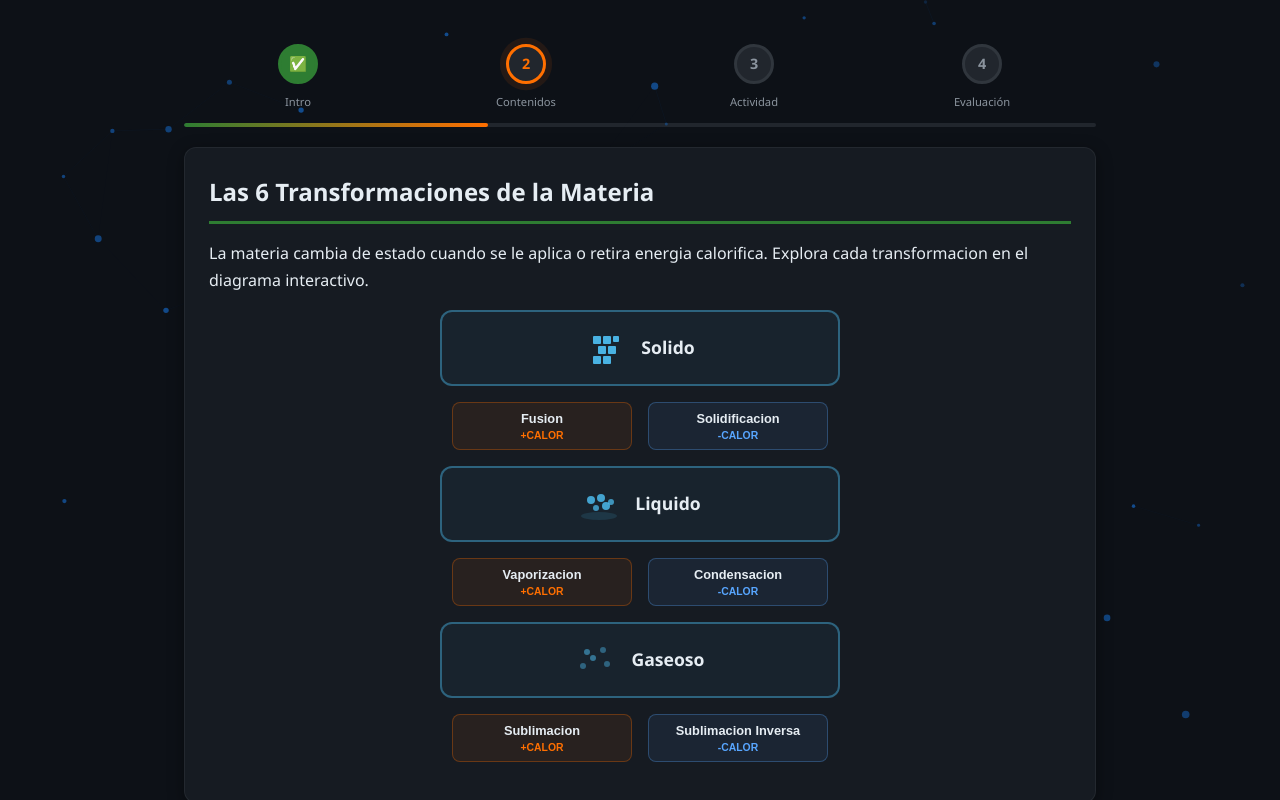
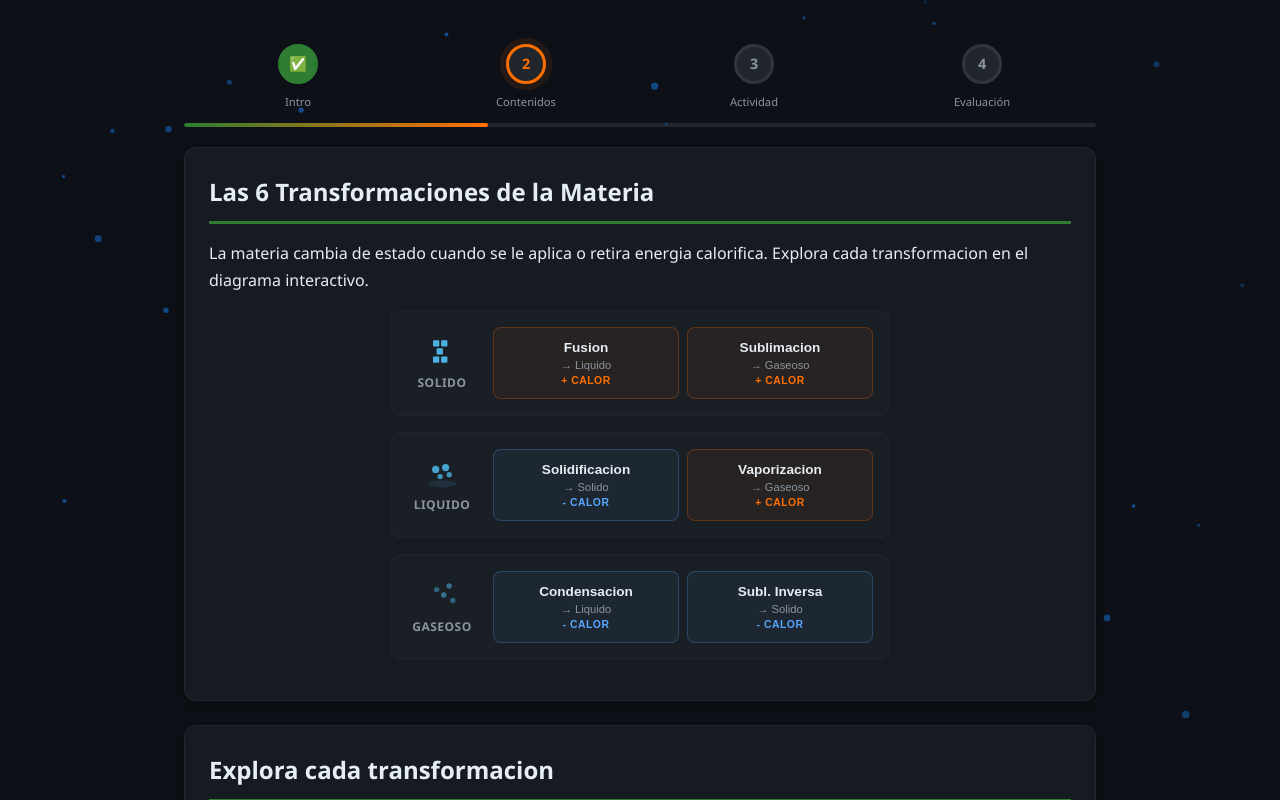
Before and after one commit to martinz10one/ova-cambios-materia, a Vue app: page /paso2 in a window 1280 px wide. Shown: the top 800 px of the page. Built offline with nearby package versions, Linux system fonts and the light colour scheme.

Commit message:
diagrama de transformaciones redisenado a vista de filas por estado

```diff
--- a/src/views/Paso2View.vue
+++ b/src/views/Paso2View.vue
@@ -8,53 +8,79 @@
         <h2 class="titulo-seccion">Las 6 Transformaciones de la Materia</h2>
         <p class="intro-descripcion">La materia cambia de estado cuando se le aplica o retira energia calorifica. Explora cada transformacion en el diagrama interactivo.</p>
 
-        <div class="diagrama-redisenado">
-          <div class="estados-trio">
-            <div class="estado-badge badge-solido">
-              <svg viewBox="0 0 40 40" width="40" height="40">
-                <rect x="8" y="8" width="8" height="8" rx="1" fill="#4fc3f7" opacity="0.9"><animate attributeName="x" values="8;10;8" dur="2s" repeatCount="indefinite"/></rect>
-                <rect x="18" y="8" width="8" height="8" rx="1" fill="#4fc3f7" opacity="0.9"><animate attributeName="y" values="8;6;8" dur="2.5s" repeatCount="indefinite"/></rect>
-                <rect x="28" y="8" width="6" height="6" rx="1" fill="#4fc3f7" opacity="0.9"><animate attributeName="x" values="28;30;28" dur="1.8s" repeatCount="indefinite"/></rect>
-                <rect x="13" y="18" width="8" height="8" rx="1" fill="#4fc3f7" opacity="0.9"><animate attributeName="y" values="18;16;18" dur="2.2s" repeatCount="indefinite"/></rect>
-                <rect x="23" y="18" width="8" height="8" rx="1" fill="#4fc3f7" opacity="0.9"><animate attributeName="x" values="23;25;23" dur="1.5s" repeatCount="indefinite"/></rect>
-                <rect x="8" y="28" width="8" height="8" rx="1" fill="#4fc3f7" opacity="0.9"><animate attributeName="y" values="28;26;28" dur="2.8s" repeatCount="indefinite"/></rect>
-                <rect x="18" y="28" width="8" height="8" rx="1" fill="#4fc3f7" opacity="0.9"><animate attributeName="x" values="18;20;18" dur="1.3s" repeatCount="indefinite"/></rect>
+        <div class="diagrama-transiciones">
+          <div class="fila-transicion">
+            <div class="estado-icono">
+              <svg viewBox="0 0 40 40" width="36" height="36">
+                <rect x="10" y="8" width="7" height="7" rx="1" fill="#4fc3f7" opacity="0.9"><animate attributeName="x" values="10;12;10" dur="2s" repeatCount="indefinite"/></rect>
+                <rect x="19" y="8" width="7" height="7" rx="1" fill="#4fc3f7" opacity="0.9"><animate attributeName="y" values="8;6;8" dur="2.5s" repeatCount="indefinite"/></rect>
+                <rect x="14" y="17" width="7" height="7" rx="1" fill="#4fc3f7" opacity="0.9"><animate attributeName="x" values="14;16;14" dur="1.8s" repeatCount="indefinite"/></rect>
+                <rect x="10" y="26" width="7" height="7" rx="1" fill="#4fc3f7" opacity="0.9"><animate attributeName="y" values="26;24;26" dur="2.2s" repeatCount="indefinite"/></rect>
+                <rect x="19" y="26" width="7" height="7" rx="1" fill="#4fc3f7" opacity="0.9"><animate attributeName="x" values="19;21;19" dur="1.5s" repeatCount="indefinite"/></rect>
               </svg>
-              <span>Solido</span>
+              <span class="estado-nombre">Solido</span>
             </div>
-            <div class="estado-flechas">
-              <button class="flecha-btn flecha-abajo-calor" @click="showDetalle(0)">Fusion <span>+Calor</span></button>
-              <button class="flecha-btn flecha-abajo-frio" @click="showDetalle(1)">Solidificacion <span>-Calor</span></button>
-            </div>
-            <div class="estado-badge badge-liquido">
-              <svg viewBox="0 0 40 40" width="40" height="40">
-                <circle cx="12" cy="16" r="4" fill="#4fc3f7" opacity="0.8"><animate attributeName="cy" values="16;20;14;18;16" dur="2s" repeatCount="indefinite"/></circle>
-                <circle cx="22" cy="14" r="4" fill="#4fc3f7" opacity="0.8"><animate attributeName="cy" values="14;18;12;16;14" dur="2.5s" repeatCount="indefinite"/></circle>
-                <circle cx="32" cy="18" r="3" fill="#4fc3f7" opacity="0.7"><animate attributeName="cy" values="18;22;16;20;18" dur="3s" repeatCount="indefinite"/></circle>
-                <circle cx="17" cy="24" r="3" fill="#4fc3f7" opacity="0.7"><animate attributeName="cy" values="24;28;22;26;24" dur="2.8s" repeatCount="indefinite"/></circle>
-                <circle cx="27" cy="22" r="4" fill="#4fc3f7" opacity="0.8"><animate attributeName="cy" values="22;26;20;24;22" dur="3.2s" repeatCount="indefinite"/></circle>
-                <ellipse cx="20" cy="32" rx="18" ry="4" fill="#4fc3f7" opacity="0.12"></ellipse>
-              </svg>
-              <span>Liquido</span>
-            </div>
-            <div class="estado-flechas">
-              <button class="flecha-btn flecha-abajo-calor" @click="showDetalle(2)">Vaporizacion <span>+Calor</span></button>
-              <button class="flecha-btn flecha-abajo-frio" @click="showDetalle(3)">Condensacion <span>-Calor</span></button>
-            </div>
-            <div class="estado-badge badge-gas">
-              <svg viewBox="0 0 40 40" width="40" height="40">
-                <circle cx="12" cy="12" r="3" fill="#4fc3f7" opacity="0.5"><animate attributeName="cy" values="12;5;18;3;12" dur="3.5s" repeatCount="indefinite"/><animate attributeName="cx" values="12;18;8;15;12" dur="3.5s" repeatCount="indefinite"/></circle>
-                <circle cx="28" cy="10" r="3" fill="#4fc3f7" opacity="0.4"><animate attributeName="cy" values="10;3;16;1;10" dur="3s" repeatCount="indefinite"/></circle>
-                <circle cx="18" cy="18" r="3" fill="#4fc3f7" opacity="0.5"><animate attributeName="cy" values="18;11;24;9;18" dur="4s" repeatCount="indefinite"/></circle>
-                <circle cx="32" cy="24" r="3" fill="#4fc3f7" opacity="0.4"><animate attributeName="cy" values="24;17;30;15;24" dur="3.8s" repeatCount="indefinite"/></circle>
-                <circle cx="8" cy="26" r="3" fill="#4fc3f7" opacity="0.4"><animate attributeName="cy" values="26;19;32;17;26" dur="4.2s" repeatCount="indefinite"/></circle>
-              </svg>
-              <span>Gaseoso</span>
+            <div class="transicion-grupo">
+              <button class="trans-boton trans-calor" @click="showDetalle(0)">
+                <span class="trans-titulo">Fusion</span>
+                <span class="trans-direccion">→ Liquido</span>
+                <span class="trans-energia">+ Calor</span>
+              </button>
+              <button class="trans-boton trans-calor" @click="showDetalle(4)">
+                <span class="trans-titulo">Sublimacion</span>
+                <span class="trans-direccion">→ Gaseoso</span>
+                <span class="trans-energia">+ Calor</span>
+              </button>
             </div>
           </div>
-          <div class="sublimacion-row">
-            <button class="flecha-btn flecha-lado-calor" @click="showDetalle(4)">Sublimacion <span>+Calor</span></button>
-            <button class="flecha-btn flecha-lado-frio" @click="showDetalle(5)">Sublimacion Inversa <span>-Calor</span></button>
+
+          <div class="fila-transicion">
+            <div class="estado-icono">
+              <svg viewBox="0 0 40 40" width="36" height="36">
+                <circle cx="13" cy="16" r="4" fill="#4fc3f7" opacity="0.8"><animate attributeName="cy" values="16;20;14;18;16" dur="2s" repeatCount="indefinite"/></circle>
+                <circle cx="24" cy="14" r="4" fill="#4fc3f7" opacity="0.8"><animate attributeName="cy" values="14;18;12;16;14" dur="2.5s" repeatCount="indefinite"/></circle>
+                <circle cx="18" cy="24" r="3" fill="#4fc3f7" opacity="0.7"><animate attributeName="cy" values="24;28;22;26;24" dur="3s" repeatCount="indefinite"/></circle>
+                <circle cx="28" cy="22" r="3" fill="#4fc3f7" opacity="0.7"><animate attributeName="cy" values="22;26;20;24;22" dur="2.8s" repeatCount="indefinite"/></circle>
+                <ellipse cx="20" cy="32" rx="16" ry="4" fill="#4fc3f7" opacity="0.1"/>
+              </svg>
+              <span class="estado-nombre">Liquido</span>
+            </div>
+            <div class="transicion-grupo">
+              <button class="trans-boton trans-frio" @click="showDetalle(1)">
+                <span class="trans-titulo">Solidificacion</span>
+                <span class="trans-direccion">→ Solido</span>
+                <span class="trans-energia">- Calor</span>
+              </button>
+              <button class="trans-boton trans-calor" @click="showDetalle(2)">
+                <span class="trans-titulo">Vaporizacion</span>
+                <span class="trans-direccion">→ Gaseoso</span>
+                <span class="trans-energia">+ Calor</span>
+              </button>
+            </div>
+          </div>
+
+          <div class="fila-transicion">
+            <div class="estado-icono">
+              <svg viewBox="0 0 40 40" width="36" height="36">
+                <circle cx="28" cy="10" r="3" fill="#4fc3f7" opacity="0.5"><animate attributeName="cx" values="28;33;23;30;28" dur="3.5s" repeatCount="indefinite"/><animate attributeName="cy" values="10;5;15;3;10" dur="3.5s" repeatCount="indefinite"/></circle>
+                <circle cx="14" cy="14" r="3" fill="#4fc3f7" opacity="0.4"><animate attributeName="cy" values="14;8;20;5;14" dur="3s" repeatCount="indefinite"/></circle>
+                <circle cx="22" cy="20" r="3" fill="#4fc3f7" opacity="0.5"><animate attributeName="cy" values="20;14;26;12;20" dur="4s" repeatCount="indefinite"/></circle>
+                <circle cx="32" cy="26" r="3" fill="#4fc3f7" opacity="0.4"><animate attributeName="cy" values="26;20;30;18;26" dur="3.8s" repeatCount="indefinite"/></circle>
+              </svg>
+              <span class="estado-nombre">Gaseoso</span>
+            </div>
+            <div class="transicion-grupo">
+              <button class="trans-boton trans-frio" @click="showDetalle(3)">
+                <span class="trans-titulo">Condensacion</span>
+                <span class="trans-direccion">→ Liquido</span>
+                <span class="trans-energia">- Calor</span>
+              </button>
+              <button class="trans-boton trans-frio" @click="showDetalle(5)">
+                <span class="trans-titulo">Subl. Inversa</span>
+                <span class="trans-direccion">→ Solido</span>
+                <span class="trans-energia">- Calor</span>
+              </button>
+            </div>
           </div>
         </div>
       </section>
@@ -302,141 +328,110 @@ export default {
   min-height: 100vh;
 }
 
-.diagrama-redisenado {
+.diagrama-transiciones {
+  display: flex;
+  flex-direction: column;
+  gap: var(--espaciado-mediano);
+  padding: var(--espaciado-mediano) 0;
+  max-width: 500px;
+  margin: 0 auto;
+}
+
+.fila-transicion {
+  display: flex;
+  align-items: center;
+  gap: var(--espaciado-mediano);
+  padding: var(--espaciado-mediano);
+  border-radius: var(--radio-borde);
+  background: rgba(255, 255, 255, 0.02);
+  border: 1px solid rgba(48, 54, 61, 0.3);
+}
+
+.estado-icono {
   display: flex;
   flex-direction: column;
   align-items: center;
-  gap: var(--espaciado-mediano);
-  padding: var(--espaciado-mediano) 0;
+  gap: 4px;
+  min-width: 70px;
+  flex-shrink: 0;
 }
 
-.estados-trio {
+.estado-nombre {
+  font-size: 0.75rem;
+  font-weight: 700;
+  color: var(--color-texto-claro);
+  text-transform: uppercase;
+  letter-spacing: 0.5px;
+}
+
+.transicion-grupo {
+  display: flex;
+  gap: var(--espaciado-pequeño);
+  flex: 1;
+}
+
+.trans-boton {
+  flex: 1;
   display: flex;
   flex-direction: column;
   align-items: center;
-  gap: var(--espaciado-mediano);
-  width: 100%;
-  max-width: 400px;
+  gap: 4px;
+  padding: 12px 10px;
+  border-radius: 8px;
+  border: 1px solid rgba(48, 54, 61, 0.4);
+  background: rgba(255, 255, 255, 0.03);
+  cursor: pointer;
+  transition: var(--transition);
+  text-align: center;
 }
 
-.estado-badge {
-  display: flex;
-  align-items: center;
-  gap: var(--espaciado-mediano);
-  padding: var(--espaciado-mediano) var(--espaciado-grande);
-  border-radius: var(--radio-borde);
-  border: 2px solid rgba(79, 195, 247, 0.4);
-  background: rgba(79, 195, 247, 0.05);
-  width: 100%;
-  justify-content: center;
-  transition: var(--transition);
+.trans-boton:hover {
+  transform: translateY(-3px);
+  box-shadow: 0 6px 16px rgba(0,0,0,0.3);
 }
 
-.estado-badge span {
-  font-size: 1.1rem;
+.trans-calor {
+  border-color: rgba(255, 111, 0, 0.25);
+  background: rgba(255, 111, 0, 0.06);
+}
+
+.trans-calor:hover {
+  background: rgba(255, 111, 0, 0.15);
+  border-color: rgba(255, 111, 0, 0.5);
+  box-shadow: 0 6px 16px rgba(255, 111, 0, 0.15);
+}
+
+.trans-frio {
+  border-color: rgba(88, 166, 255, 0.25);
+  background: rgba(88, 166, 255, 0.06);
+}
+
+.trans-frio:hover {
+  background: rgba(88, 166, 255, 0.15);
+  border-color: rgba(88, 166, 255, 0.5);
+  box-shadow: 0 6px 16px rgba(88, 166, 255, 0.15);
+}
+
+.trans-titulo {
+  font-size: 0.85rem;
   font-weight: 700;
   color: var(--color-blanco);
 }
 
-.estado-flechas {
-  display: flex;
-  gap: var(--espaciado-mediano);
-  width: 100%;
-  justify-content: center;
+.trans-direccion {
+  font-size: 0.7rem;
+  color: var(--color-texto-claro);
 }
 
-.flecha-btn {
-  display: flex;
-  flex-direction: column;
-  align-items: center;
-  gap: 4px;
-  padding: 8px 16px;
-  border: 1px solid rgba(48, 54, 61, 0.5);
-  border-radius: 8px;
-  background: rgba(255, 255, 255, 0.03);
-  color: var(--color-blanco);
-  font-size: 0.8rem;
-  font-weight: 600;
-  cursor: pointer;
-  transition: var(--transition);
-  text-align: center;
-  flex: 1;
-  max-width: 180px;
-}
-
-.flecha-btn span {
+.trans-energia {
   font-size: 0.65rem;
   font-weight: 700;
   text-transform: uppercase;
+  letter-spacing: 0.5px;
 }
 
-.flecha-btn:hover {
-  transform: translateY(-2px);
-}
-
-.flecha-abajo-calor {
-  border-color: rgba(255, 111, 0, 0.3);
-  background: rgba(255, 111, 0, 0.08);
-}
-
-.flecha-abajo-calor span {
-  color: #ff6f00;
-}
-
-.flecha-abajo-calor:hover {
-  background: rgba(255, 111, 0, 0.18);
-  box-shadow: 0 4px 12px rgba(255, 111, 0, 0.2);
-}
-
-.flecha-abajo-frio {
-  border-color: rgba(88, 166, 255, 0.3);
-  background: rgba(88, 166, 255, 0.08);
-}
-
-.flecha-abajo-frio span {
-  color: #58a6ff;
-}
-
-.flecha-abajo-frio:hover {
-  background: rgba(88, 166, 255, 0.18);
-  box-shadow: 0 4px 12px rgba(88, 166, 255, 0.2);
-}
-
-.sublimacion-row {
-  display: flex;
-  gap: var(--espaciado-mediano);
-  width: 100%;
-  max-width: 400px;
-  justify-content: center;
-}
-
-.flecha-lado-calor {
-  border-color: rgba(255, 111, 0, 0.3);
-  background: rgba(255, 111, 0, 0.08);
-}
-
-.flecha-lado-calor span {
-  color: #ff6f00;
-}
-
-.flecha-lado-calor:hover {
-  background: rgba(255, 111, 0, 0.18);
-  box-shadow: 0 4px 12px rgba(255, 111, 0, 0.2);
-}
-
-.flecha-lado-frio {
-  border-color: rgba(88, 166, 255, 0.3);
-  background: rgba(88, 166, 255, 0.08);
-}
-
-.flecha-lado-frio span {
-  color: #58a6ff;
-}
-
-.flecha-lado-frio:hover {
-  background: rgba(88, 166, 255, 0.18);
-  box-shadow: 0 4px 12px rgba(88, 166, 255, 0.2);
-}
+.trans-calor .trans-energia { color: #ff6f00; }
+.trans-frio .trans-energia { color: #58a6ff; }
 
 .detalle-section {
   margin-top: var(--espaciado-grande);
@@ -651,16 +646,11 @@ export default {
     flex-direction: column;
     gap: var(--espaciado-mediano);
   }
-  .estado-flechas {
+  .fila-transicion {
     flex-direction: column;
-    align-items: center;
+    text-align: center;
   }
-  .sublimacion-row {
-    flex-direction: column;
-    align-items: center;
-  }
-  .flecha-btn {
-    max-width: 100%;
+  .transicion-grupo {
     width: 100%;
   }
 }
```
